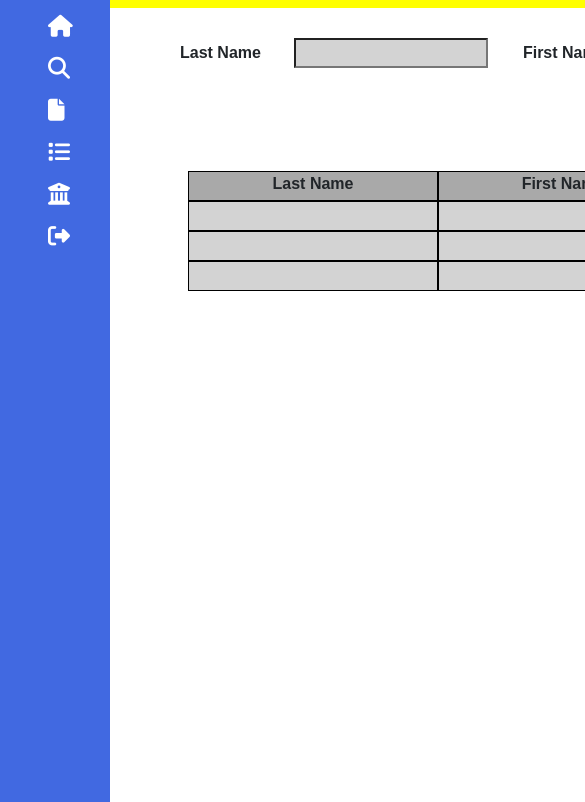
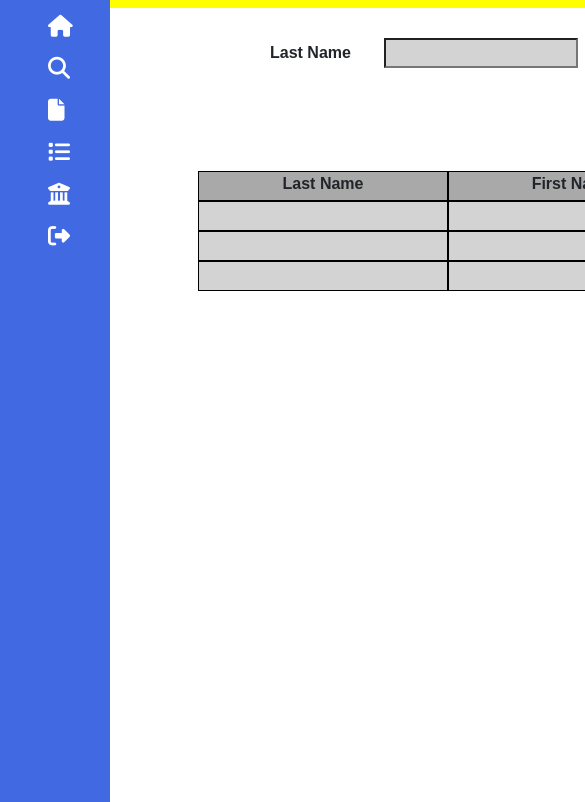
Before and after one commit to eimatawaran/miniproject-1, a plain HTML site: page search-form.html in a window 390 px wide. Shown: the part 42-844 px from the top of the page, 585 px wide, since content can reach past the window. Drawn offline with Linux system fonts and the light colour scheme.

Commit message:
initial commit

```diff
--- a/search-form.css
+++ b/search-form.css
@@ -11,7 +11,7 @@
 }
 
  .wrapper .search-customer .search-form {
-  padding-left: 150px;
+  padding-left: 170px;
   margin: 30px;
   width: 1200px;
 
@@ -45,7 +45,7 @@ input {
   border: 5px;
   margin: 50px;
   margin-top: 100px;
-  margin-left: 200px;
+  margin-left: 210px;
 }
 
 .row {
@@ -87,12 +87,16 @@ input {
 }
 
 @media only screen and (max-width:600px){
-  .wrapper .search-customer .header {
-    margin-left: 0px;
+  .wrapper .search-customer .search-form {
+    margin-left: 100px;
   }
 }
 
 @media only screen and (max-width:800px){
+  .wrapper .search-customer .search-form {
+    margin-left: 100px;
+  }
+
   h3 {
     display: none;
   }
```
Also changed, not shown: customer-list.html (+0 -1 lines).
